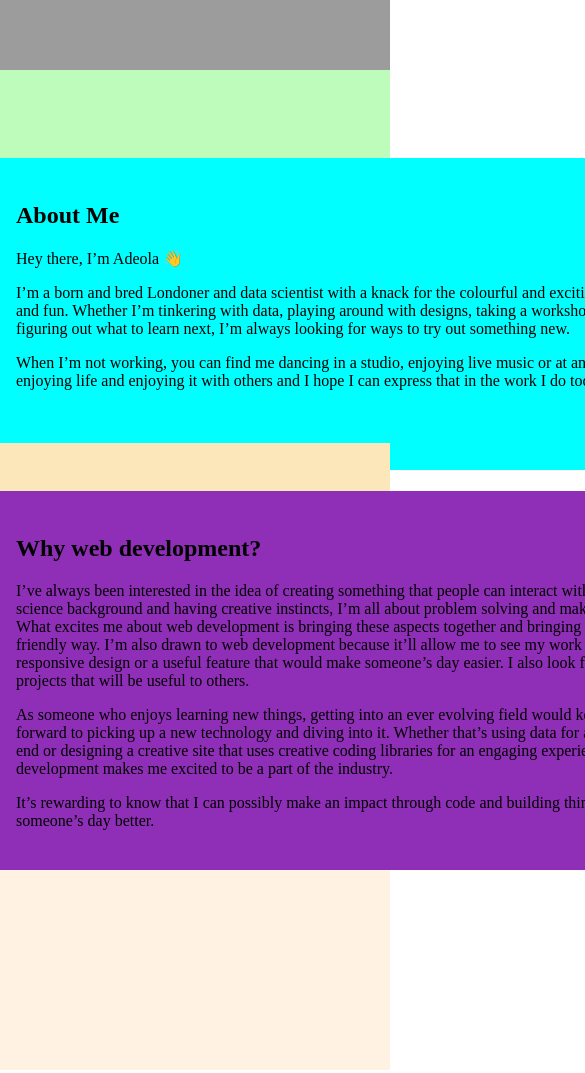
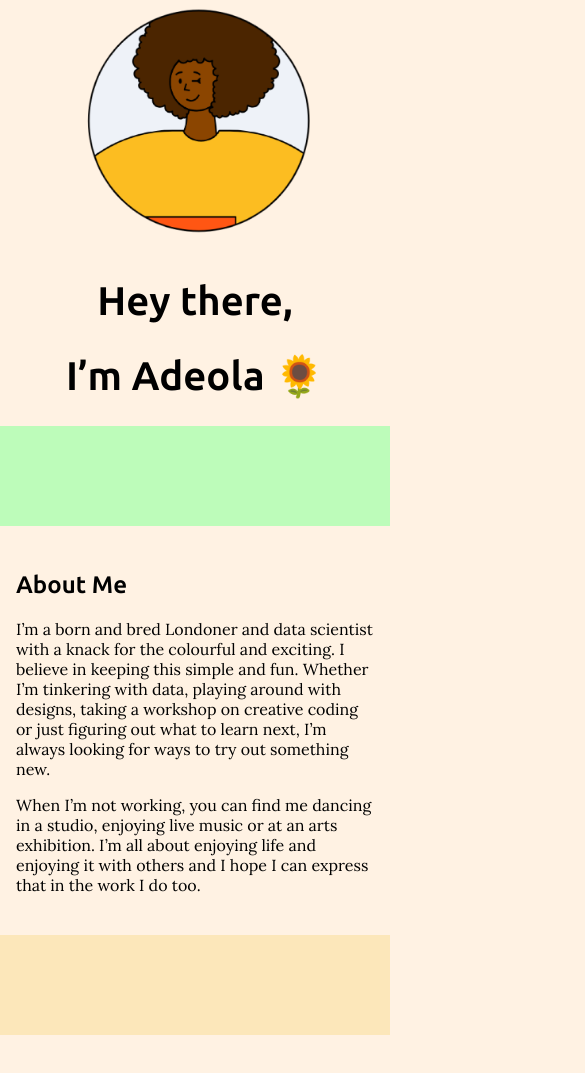
Before and after one commit to dede95/ao_showcase_game, a plain HTML site: page showcase_website/index.html in a window 390 px wide. Shown: the top 1073 px of the page, 585 px wide, since content can reach past the window. Drawn offline with Linux system fonts and the light colour scheme.

Commit message:
Adjust layout, add hero content and adjust css properties

```diff
--- a/showcase_website/index.html
+++ b/showcase_website/index.html
@@ -4,6 +4,9 @@
     <meta charset="UTF-8">
     <meta name="viewport" content="width=device-width, initial-scale=1.0">
     <link rel="stylesheet" href="style.css">
+    <link rel="preconnect" href="https://fonts.googleapis.com">
+    <link rel="preconnect" href="https://fonts.gstatic.com" crossorigin>
+    <link href="https://fonts.googleapis.com/css2?family=Lora:ital,wght@0,400..700;1,400..700&family=Ubuntu+Sans:ital,wght@0,100..800;1,100..800&display=swap" rel="stylesheet">
     <title>Showcase of Adeola</title>
 </head>
 <body>
@@ -14,7 +17,11 @@
     <div class="hero-section">
         <div class="hero-content">
             <!-- Section for logo and/or interaction -->
+            <h1>Hey there,</h1>
+            <h1> I’m Adeola 🌻</h1>
         </div>
+        <img id= "avatar" src="./img/avatar.png" alt="Aavatar of a cartoon illustration of a black woman with a dark brown afro and yellow top, looking at the user winking.">
+
     </div>
 
     <div class="about-me-container">
@@ -27,7 +34,6 @@
         <div class="about-text-section">
             <!-- Who am I, my background, hobbies -->
             <h2>About Me</h2>
-            <p>Hey there, I’m Adeola 👋</p>
             <p>
                 I’m a born and bred Londoner and data scientist with a knack for the colourful and exciting.
                 I believe in keeping this simple and fun. Whether I’m tinkering with data, playing around with
--- a/showcase_website/style.css
+++ b/showcase_website/style.css
@@ -5,6 +5,14 @@ body {
     flex-direction: column;
     justify-content: space-between;
     font-family: Lora, serif;
+    background-color: rgb(255, 242, 227);
+}
+h1 {
+    font-size: 80px;
+}
+
+h1, h2 {
+    font-family: "Ubuntu Sans", serif;
 }
 
 /* HERO SECTION */
@@ -13,34 +21,55 @@ body {
     display: flex;
     justify-content: center;
     margin: 0;
-    background-color: #9c9c9c;
-    height: 70px;
+    background-color: rgb(255, 242, 227);
+    height: 500px;
+    gap: 16px;
 }
 
 .hero-content {
+    flex: 1;
     width: 66.66%;
     float: right;
+    margin: 0 0 0 220px;
+    align-self: center;
+}
+
+#avatar {
+    flex: 0 0 1;
+    width: 345px;
+    height: 351px;
+    margin: 0 220px 0 0;
+    align-self: center;
 }
 
 /* ABOUT ME */
 
-
-
 .about-me-container {
     display: flex;
     flex-wrap: wrap;
-    height: 400px;
+    height: 500px;
+}
+
+.about-text-section {
+    flex: 2 1 600px;
+    margin: 0;
+    padding: 24px 16px;
+    background-color: rgb(255, 242, 227);
+    min-width: 800px;
+    justify-content: center;
+    box-sizing: border-box;
+    align-self: center;
 }
 
 .about-interaction {
     background-color: rgb(189, 252, 186);
     position: relative;
     overflow: hidden;
-    flex: 1;
+    flex: 1 1 300px;
     margin: 0;
     padding: 24px 16px;
     align-items: center;
-    min-width: 300px;
+    box-sizing: border-box;
 }
 
 #custom-cursor-about {
@@ -49,18 +78,8 @@ body {
     position: absolute;
     top: 0;
     left: 0;
-    /* background: rgb(81, 164, 167); */
     transform: translate(-20%,-180%);
     pointer-events: none;
-}
-
-.about-text-section {
-    flex: 2;
-    margin: 0;
-    padding: 24px 16px;
-    background-color: aqua;
-    align-items: center;
-    min-width: 800px;
 }
 
 
@@ -69,27 +88,28 @@ body {
 .why-container {
     display: flex;
     flex-wrap: wrap-reverse;
-    height: 400px;
+    height: 500px;
 }
 
 .why-text-section {
-    flex: 2;
+    flex: 2 1 600px;
     margin: 0;
     padding: 24px 16px;
-    background-color: rgb(143, 46, 182);
-    align-items: center;
-    min-width: 800px;
+    background-color: rgb(255, 242, 227);
+    justify-content: center;
+    box-sizing: border-box;
+    align-self: center;
 }
 
 .why-interaction {
     background-color: rgb(252, 231, 186);
     position: relative;
     overflow: hidden;
-    flex: 1;
+    flex: 1 1 300px;
     margin: 0;
     padding: 24px 16px;
     align-items: center;
-    min-width: 300px;
+    box-sizing: border-box;
 }
 
 #custom-cursor-why {
@@ -98,7 +118,6 @@ body {
     position: absolute;
     top: 0;
     left: 0;
-    /* background: rgb(81, 164, 167); */
     transform: translate(-10%,-100%);
     pointer-events: none;
 }
@@ -107,6 +126,68 @@ body {
 /* COOL SECTION */
 
 .cool-section {
-    background-color: rgb(255, 242, 227);
-    height: 200px;
+    background-color: rgb(82, 129, 86);
+    height: 150px;
 }
+
+@media (max-width: 1300px) {
+    .hero-section {
+        flex-direction: column-reverse;
+        align-items: center;
+        height: auto;
+        gap: 16px;
+    }
+
+    #avatar {
+        flex: 0 1 auto;
+        width: 230px;
+        height: auto;
+        margin: 0 auto;
+    }
+
+    .hero-content h1 {
+        font-size: 40px;
+        min-width: 100px;
+        text-align: center;
+    }
+
+    .hero-content {
+        flex: 0 1 auto;
+        margin: 0;
+        width: 90%;
+        text-align: center;
+
+    }
+}
+
+@media (max-width: 1000px) {
+    .about-me-container, .why-container {
+        flex-direction: column;
+        align-items: stretch;
+        height: auto;
+    }
+
+    .why-container {
+        /* Override the direction for the why section */
+        flex-direction: column-reverse;
+    }
+
+    .about-text-section, .why-text-section,
+    .about-interaction, .why-interaction {
+        flex: 1 1 auto;
+        min-width: 0;
+        height: auto;
+        width: 100%;
+    }
+    .about-interaction, .why-interaction {
+        height: 100px;
+    }
+
+    .about-text-section, .why-text-section {
+        flex: 1 1 auto;
+        min-width: 0;
+        height: auto;
+        align-self: flex-start;
+    }
+
+}
```
Also changed, not shown: showcase_website/img/avatar.png (added).
